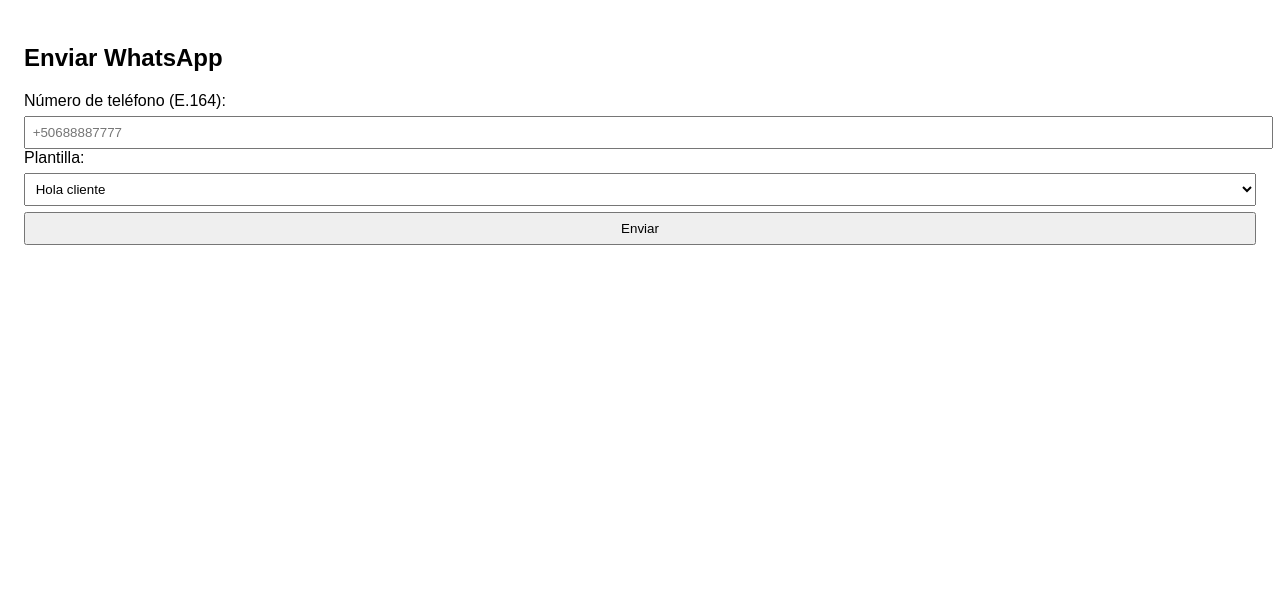
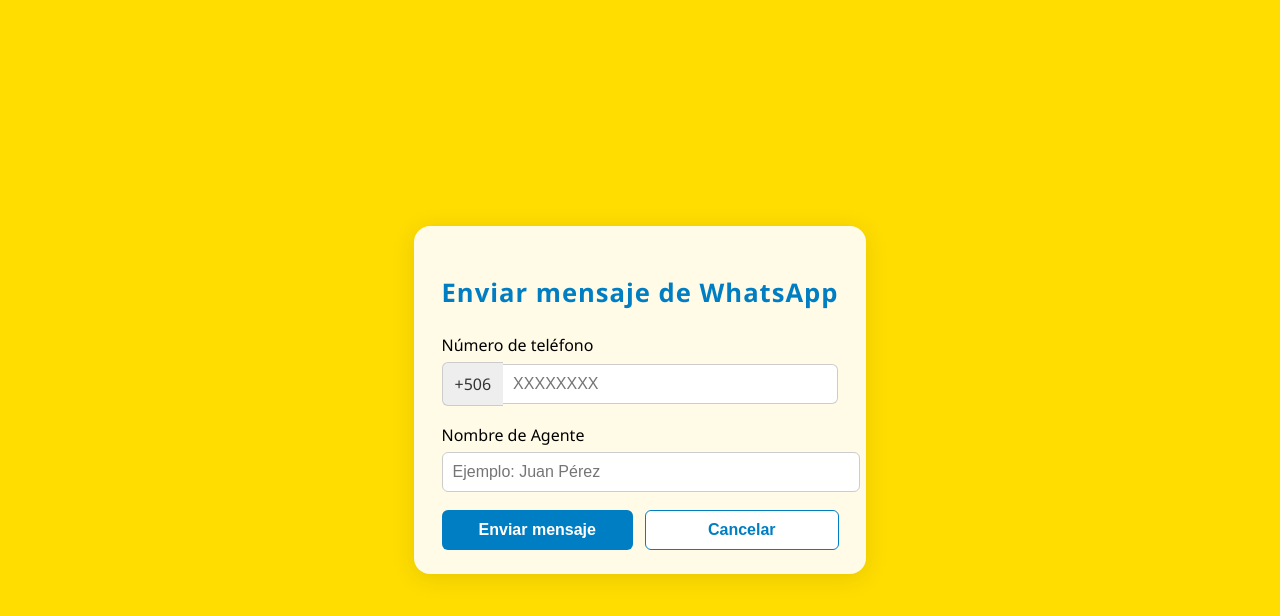
Before and after one commit to Jesxus12/whatsapp-gadget-wxcc, a plain HTML site: page index.html in a window 1280 px wide. Drawn offline with Linux system fonts and the light colour scheme.

Commit message:
Update index.html

```diff
--- a/index.html
+++ b/index.html
@@ -1,55 +1,122 @@
 <!DOCTYPE html>
-<html>
+<html lang="es">
 <head>
-  <title>WhatsApp Outbound</title>
-  <style>
-    body { font-family: sans-serif; padding: 1em; }
-    input, select, button { margin-top: 0.5em; display: block; width: 100%; padding: 0.5em; }
-  </style>
+    <meta charset="UTF-8">
+    <meta name="viewport" content="width=device-width, initial-scale=1.0">
+    <title>Enviar mensaje de WhatsApp</title>
+    <style>
+        body {
+            background-color: #FFDD00;
+            color: #000;
+            font-family: 'Segoe UI', Arial, sans-serif;
+            margin: 0;
+            min-height: 100vh;
+            display: flex;
+            justify-content: center;
+            align-items: center;
+        }
+        .container {
+            background: #fffbe6;
+            padding: 32px 28px 24px 28px;
+            border-radius: 16px;
+            box-shadow: 0 4px 24px rgba(0,0,0,0.10);
+            min-width: 340px;
+        }
+        h1 {
+            color: #007EC3;
+            text-align: center;
+            margin-bottom: 24px;
+            font-size: 1.6em;
+            letter-spacing: 1px;
+        }
+        label {
+            display: block;
+            margin-bottom: 6px;
+            font-weight: 500;
+        }
+        .input-group {
+            display: flex;
+            align-items: center;
+            margin-bottom: 18px;
+        }
+        <!-- .input-prefix {
+            background: #eee;
+            padding: 10px 12px;
+            border: 1px solid #ccc;
+            border-right: none;
+            border-radius: 6px 0 0 6px;
+            font-size: 1em;
+            color: #333;
+        }
+        .input-phone {
+            border-radius: 0 6px 6px 0;
+            border: 1px solid #ccc;
+            border-left: none;
+            padding: 10px;
+            width: 100%;
+            font-size: 1em;
+            outline: none;
+            transition: border-color 0.2s;
+        } -->
+        .input-phone:focus, input[type="text"]:focus {
+            border-color: #007EC3;
+        }
+        input[type="text"] {
+            width: 100%;
+            padding: 10px;
+            border-radius: 6px;
+            border: 1px solid #ccc;
+            font-size: 1em;
+            outline: none;
+            transition: border-color 0.2s;
+            margin-bottom: 18px;
+        }
+        .button-group {
+            display: flex;
+            justify-content: space-between;
+            gap: 12px;
+        }
+        button {
+            flex: 1;
+            padding: 10px 0;
+            border: none;
+            border-radius: 6px;
+            font-size: 1em;
+            font-weight: 600;
+            cursor: pointer;
+            transition: background 0.2s, color 0.2s;
+        }
+        button[type="submit"] {
+            background: #007EC3;
+            color: #fff;
+        }
+        button[type="submit"]:hover {
+            background: #007EC3;
+        }
+        button[type="button"] {
+            background: #fff;
+            color: #007EC3;
+            border: 1px solid #007EC3;
+        }
+        button[type="button"]:hover {
+            background: #e6eaff;
+        }
+    </style>
 </head>
 <body>
-  <h2>Enviar WhatsApp</h2>
-  <label>Número de teléfono (E.164):</label>
-  <input type="text" id="phone" placeholder="+50688887777" />
-
-  <label>Plantilla:</label>
-  <select id="template">
-    <option value="hello_template">Hola cliente</option>
-    <option value="followup_template">Seguimiento</option>
-  </select>
-
-  <button onclick="sendWhatsApp()">Enviar</button>
-
-  <p id="status"></p>
-
-  <script>
-    async function sendWhatsApp() {
-      const phone = document.getElementById("phone").value;
-      const template = document.getElementById("template").value;
-      const status = document.getElementById("status");
-
-      const payload = {
-        phone_number: phone,
-        template_name: template
-      };
-
-      try {
-        const response = await fetch("https://hooks.us.webexconnect.io/events/J4THDSDVRG", {
-          method: "POST",
-          headers: { "Content-Type": "application/json" },
-          body: JSON.stringify(payload)
-        });
-
-        if (response.ok) {
-          status.innerText = "Mensaje enviado correctamente.";
-        } else {
-          const err = await response.text();
-          status.innerText = "Error: " + err;
-        }
-      } catch (error) {
-        status.innerText = "Fallo de conexión.";
-      }
-    }
-  </script>
+    <div class="container">
+        <h1>Enviar mensaje de WhatsApp</h1>
+        <form action="your-server-endpoint" method="POST" autocomplete="off">
+            <label for="phone">Número de teléfono</label>
+            <div class="input-group">
+                <span class="input-prefix">+506</span>
+                <input type="tel" id="phone" name="phone" class="input-phone" pattern="[0-9]{8}" maxlength="8" required placeholder="XXXXXXXX">
+            </div>
+            <label for="agent">Nombre de Agente</label>
+            <input type="text" id="agent" name="agent" required placeholder="Ejemplo: Juan Pérez">
+            <div class="button-group">
+                <button type="submit">Enviar mensaje</button>
+                <button type="button" onclick="window.location.href='your-cancel-url'">Cancelar</button>
+            </div>
 </body>
 </html>
```
